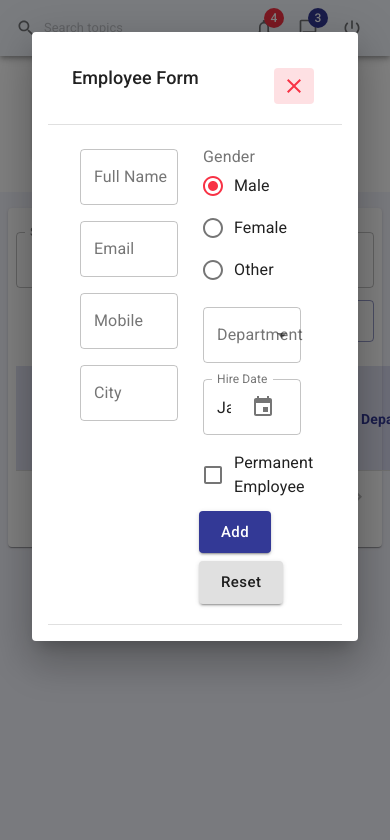
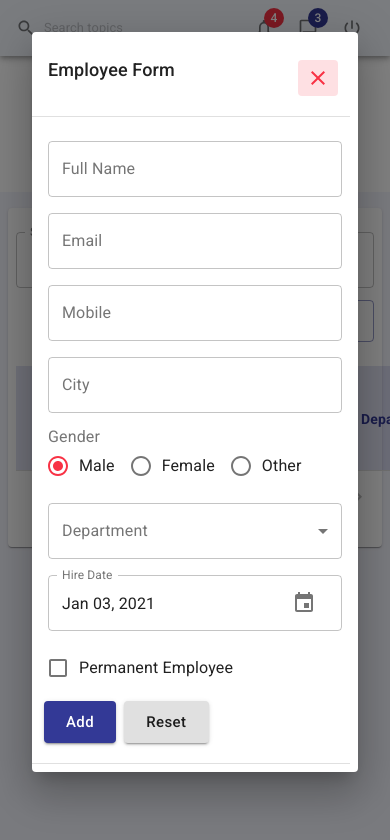
Before and after one commit to adipati27ma/employees-mui-system, a React (Create React App) app: page / in a window 390 px wide. Both pictures are taken after typing "Sample" into the empty fields and a click on the button "ADD NEW". Shown: the top 840 px of the page. Built offline with nearby package versions, Linux system fonts and the light colour scheme.

Commit message:
using breakpoints.js, responsive form done

```diff
--- a/src/components/Header.js
+++ b/src/components/Header.js
@@ -8,12 +8,13 @@ import {
   Badge,
   makeStyles,
 } from '@material-ui/core';
-import useMediaQuery from '@material-ui/core/useMediaQuery';
 
 import NotificationsNoneIcon from '@material-ui/icons/NotificationsNone';
 import ChatBubbleOutlineIcon from '@material-ui/icons/ChatBubbleOutline';
 import PowerSettingsNewIcon from '@material-ui/icons/PowerSettingsNew';
 import SearchIcon from '@material-ui/icons/Search';
+
+import breakpoints from 'services/breakpoints';
 
 const useStyles = makeStyles((theme) => ({
   root: {
@@ -36,8 +37,7 @@ const useStyles = makeStyles((theme) => ({
 }));
 
 export default function Header() {
-  const isSmallDevice = useMediaQuery('(max-width:600px)');
-  const classes = useStyles(isSmallDevice);
+  const classes = useStyles(breakpoints());
 
   return (
     <AppBar position="static" className={classes.root}>
--- a/src/components/Popup.js
+++ b/src/components/Popup.js
@@ -10,20 +10,31 @@ import {
 
 import Controls from 'components/controls/Controls';
 import { Close as CloseIcon } from '@material-ui/icons';
+import breakpoints from 'services/breakpoints';
 
 const useStyles = makeStyles((theme) => ({
   dialogWrapper: {
     '& .MuiDialog-paper': {
-      padding: theme.spacing(2),
+      padding: (props) =>
+        props.isSmallDevice ? theme.spacing(1) : theme.spacing(2),
       position: 'absolute',
       top: theme.spacing(0),
+    },
+    '& .MuiDialogTitle-root': {
+      paddingLeft: (props) => props.isSmallDevice && theme.spacing(1),
+      paddingRight: (props) => props.isSmallDevice && theme.spacing(1),
+    },
+    '& .MuiDialogContent-root': {
+      marginLeft: (props) => props.isSmallDevice && theme.spacing(-1),
+      paddingLeft: (props) => props.isSmallDevice && theme.spacing(1),
+      paddingRight: (props) => props.isSmallDevice && theme.spacing(2),
     },
   },
 }));
 
 function Popup(props) {
   const { title, children, openPopup, setOpenPopup } = props;
-  const classes = useStyles();
+  const classes = useStyles(breakpoints());
 
   return (
     <Dialog open={openPopup} maxWidth="md" className={classes.dialogWrapper}>
--- a/src/components/useForm.js
+++ b/src/components/useForm.js
@@ -1,7 +1,8 @@
 import { React, useState } from 'react';
 import PropTypes from 'prop-types';
+import { makeStyles } from '@material-ui/core';
 
-import { makeStyles } from '@material-ui/core';
+import breakpoints from 'services/breakpoints';
 
 export function useForm(initialFValues, validateOnChange = false, validate) {
   const [values, setValues] = useState(initialFValues);
@@ -35,14 +36,14 @@ export function useForm(initialFValues, validateOnChange = false, validate) {
 const useStyles = makeStyles((theme) => ({
   root: {
     '& .MuiFormControl-root': {
-      width: '80%',
+      width: (props) => (props.isMediumDevice ? '100%' : '80%'),
       margin: theme.spacing(1),
     },
   },
 }));
 
 export function Form(props) {
-  const classes = useStyles();
+  const classes = useStyles(breakpoints());
   const { children, ...others } = props;
 
   return (
--- a/src/pages/Employees/EmployeeForm.js
+++ b/src/pages/Employees/EmployeeForm.js
@@ -90,7 +90,7 @@ export default function EmployeeForm(props) {
   return (
     <Form onSubmit={handleSubmit}>
       <Grid container>
-        <Grid item xs={6}>
+        <Grid item md={6} xs={12}>
           <Controls.Input
             name="fullName"
             label="Full Name"
@@ -119,7 +119,7 @@ export default function EmployeeForm(props) {
             onChange={handleInputChange}
           />
         </Grid>
-        <Grid item xs={6}>
+        <Grid item md={6} xs={12}>
           <Controls.RadioGroup
             name="gender"
             label="Gender"
--- a/src/pages/Employees/Employees.js
+++ b/src/pages/Employees/Employees.js
@@ -15,7 +15,6 @@ import {
   EditOutlined as EditOutlinedIcon,
   DeleteOutlined as DeleteOutlinedIcon,
 } from '@material-ui/icons';
-import useMediaQuery from '@material-ui/core/useMediaQuery';
 
 import EmployeeForm from './EmployeeForm';
 import PageHeader from 'components/PageHeader';
@@ -26,6 +25,7 @@ import Notification from 'components/Notification';
 import ConfirmDialog from 'components/ConfirmDialog';
 
 import * as employeeService from 'services/employeeService';
+import breakpoints from 'services/breakpoints';
 
 const useStyles = makeStyles((theme) => ({
   pageContent: {
@@ -70,11 +70,7 @@ const headCells = [
 ];
 
 export default function Employees() {
-  const propsClasses = {
-    isSmallDevice: useMediaQuery('(max-width:600px)'),
-    isMediumDevice: useMediaQuery('(max-width:960px)'),
-  };
-  const classes = useStyles(propsClasses);
+  const classes = useStyles(breakpoints());
 
   const [recordForEdit, setRecordForEdit] = useState(null);
   const [records, setRecords] = useState(employeeService.getAllEmployees);
--- a/src/services/breakpoints.js
+++ b/src/services/breakpoints.js
@@ -1,7 +1,11 @@
 import useMediaQuery from '@material-ui/core/useMediaQuery';
 
 // not used, how to export an object???
-export const propsClasses = {
-  isSmallDevice: useMediaQuery('(max-width:600px)'),
-  isMediumDevice: useMediaQuery('(max-width:960px)'),
+const breakpoints = () => {
+  return {
+    isSmallDevice: useMediaQuery('(max-width:600px)'),
+    isMediumDevice: useMediaQuery('(max-width:960px)'),
+  };
 };
+
+export default breakpoints;
```
Also changed, not shown: 1 other file (tests, documents, lock files or other folders).
